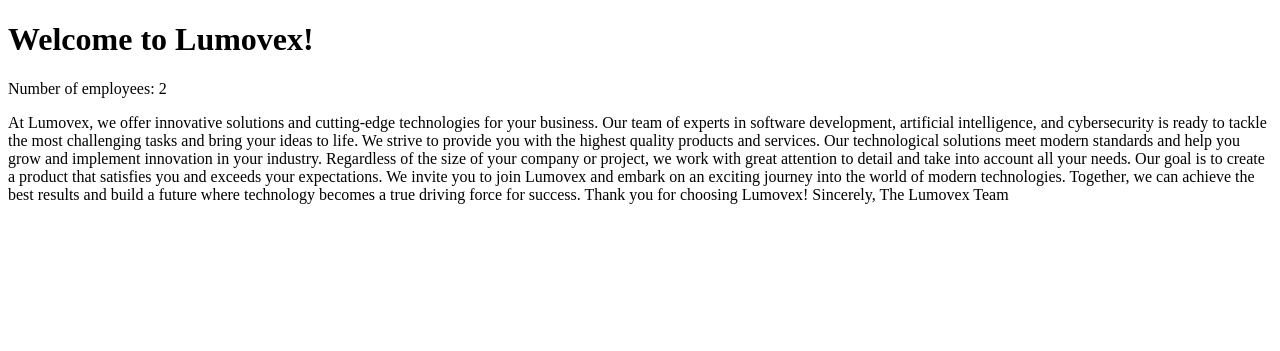
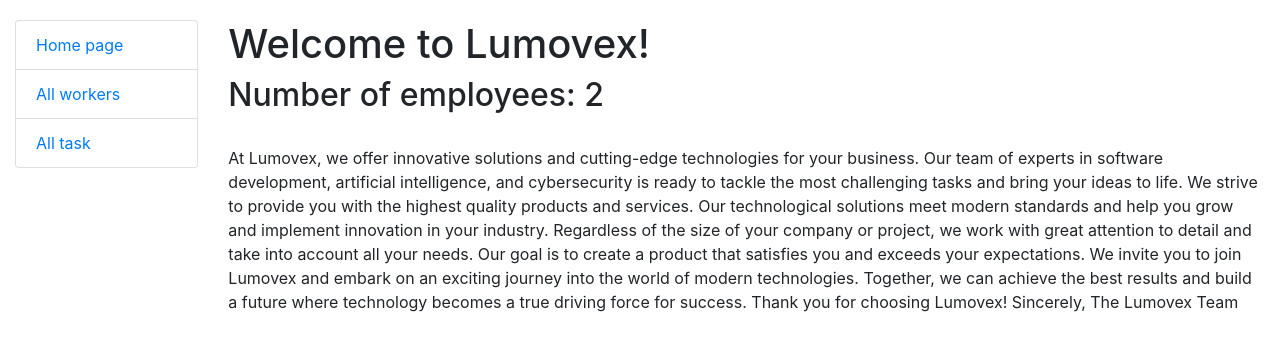
Before and after one commit to xtina999/it-company-task-manager, a Django app: page / in a window 1280 px wide. Shown: the top 351 px of the page. Run offline with Django 4.2, Linux system fonts and the light colour scheme; data comes from the database, SQL or seed files in the repository.

Commit message:
Configure static files and update URLs

```diff
--- a/it_company_task_manager/settings.py
+++ b/it_company_task_manager/settings.py
@@ -119,6 +119,10 @@ USE_TZ = True
 
 STATIC_URL = "static/"
 
+STATICFILES_DIRS = [
+    BASE_DIR / "static",
+]
+
 # Default primary key field type
 # https://docs.djangoproject.com/en/4.2/ref/settings/#default-auto-field
 
--- a/it_company_task_manager/urls.py
+++ b/it_company_task_manager/urls.py
@@ -16,6 +16,8 @@ Including another URLconf
 """
 from django.contrib import admin
 from django.urls import path, include
+from django.conf.urls.static import static
+from django.conf import settings
 
 urlpatterns = [
     path("admin/", admin.site.urls),
@@ -26,4 +28,4 @@ urlpatterns = [
             namespace="task_manager"
         )
     ),
-]
+] + static(settings.STATIC_URL, document_root=settings.STATIC_ROOT)
--- /dev/null
+++ b/static/css/styles.css
@@ -0,0 +1,3 @@
+body {
+    margin-top: 20px;
+}
--- /dev/null
+++ b/templates/base.html
@@ -0,0 +1,37 @@
+<!DOCTYPE html>
+<html lang="en">
+
+<head>
+    {% block title %}
+      <title>Lumovex</title>
+    {% endblock %}
+    <meta charset="utf-8">
+    <meta name="viewport" content="width=device-width, initial-scale=1">
+    <link rel="stylesheet"
+          href="https://cdn.jsdelivr.net/npm/bootstrap@4.5.3/dist/css/bootstrap.min.css"
+          integrity="sha384-TX8t27EcRE3e/ihU7zmQxVncDAy5uIKz4rEkgIXeMed4M0jlfIDPvg6uqKI2xXr2"
+          crossorigin="anonymous">
+    {% load static %}
+    <link rel="stylesheet" href="{% static "css/styles.css" %}">
+</head>
+
+<body>
+<div class="container-fluid">
+    <div class="row">
+        <div class="col-sm-2">
+
+            {% block sidebar %}
+                {% include "includes/sidebar.html" %}
+            {% endblock %}
+
+        </div>
+        <div class="col-sm-10 ">
+
+            {% block content %}{% endblock %}
+
+        </div>
+    </div>
+</div>
+</body>
+
+</html>
--- /dev/null
+++ b/templates/includes/sidebar.html
@@ -0,0 +1,5 @@
+<ul class="sidebar-nav list-group">
+  <li class="list-group-item"><a href="{% url "task_manager:index" %}">Home page</a></li>
+  <li class="list-group-item"><a href="#">All workers</a></li>
+  <li class="list-group-item"><a href="#">All task</a></li>
+</ul>
--- a/templates/task_manager/index.html
+++ b/templates/task_manager/index.html
@@ -1,14 +1,12 @@
-<!DOCTYPE html>
-<html lang="en">
-<head>
-  <meta charset="UTF-8">
-  <title>Lumovex</title>
-</head>
-<body>
+{% extends "base.html" %}
+
+{% block content %}
+
     <h1>Welcome to Lumovex!</h1>
-  <div>
+    <h2>
       Number of employees: {{ num_workers }}
-  </div>
+    </h2>
+  <br>
     <div>
       <p>
         At Lumovex, we offer innovative solutions and cutting-edge technologies for your business. Our team of experts in software development, artificial intelligence, and cybersecurity is ready to tackle the most challenging tasks and bring your ideas to life.
@@ -25,5 +23,5 @@
         The Lumovex Team
       </p>
     </div>
-</body>
-</html>
+
+{% endblock %}
```
Lines whose indentation alone changed are shown as unchanged.
